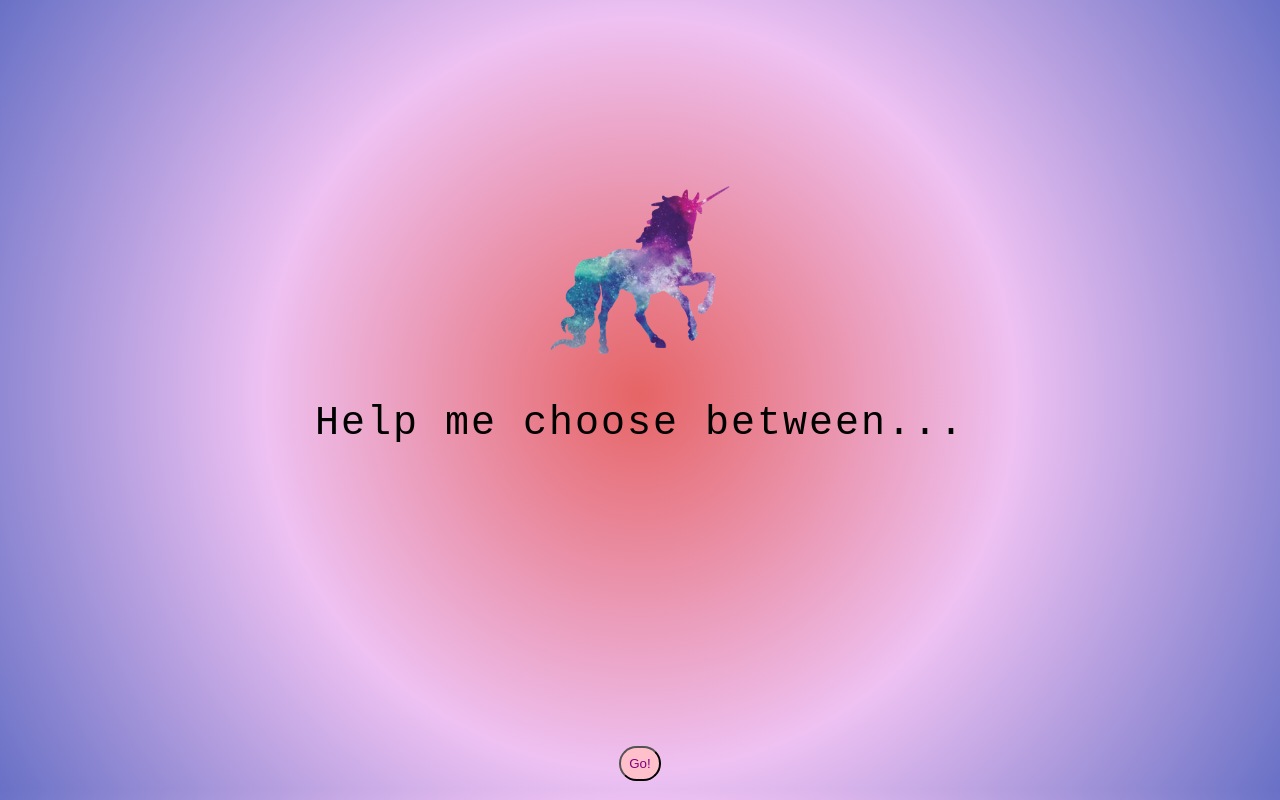
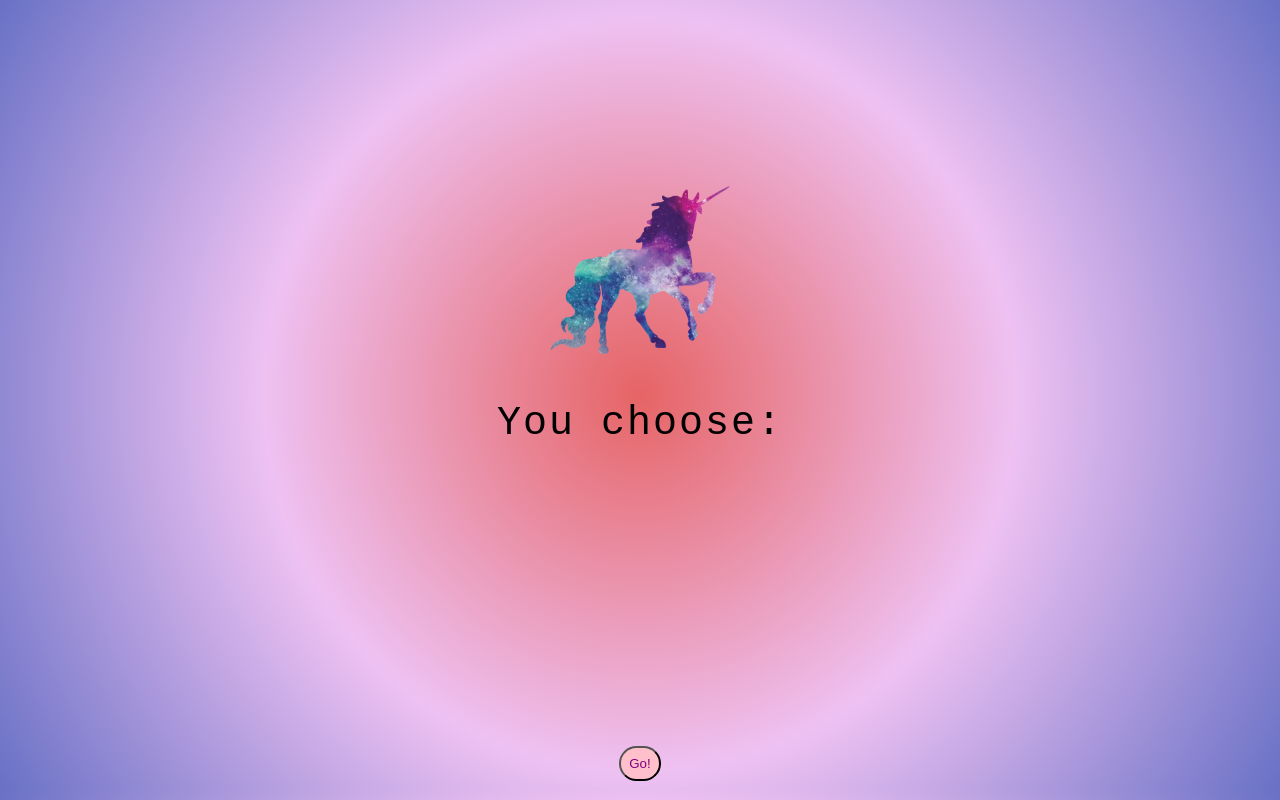
Before and after one commit to emeliese/help-me-choose, a plain HTML site: page index.html in a window 1280 px wide. Both pictures are taken after a click on the button "Go!". Drawn offline with nearby package versions, Linux system fonts and the light colour scheme.

Commit message:
Header change

```diff
--- a/index.html
+++ b/index.html
@@ -9,7 +9,8 @@
     <div class="pictures">
       <img src="galaxy2.png" alt="Galaxy Unicorn" style ="width:200px; height:200px;">
     </div>
-    <h1>Help me choose between...</h1>
+    <h1 class="startHeader">Help me choose between...</h1>
+    <h1 class="resultHeader">You choose: </h1>
     <div class ="inputSection">
       <div class ="inputs">
         <input placeholder="Something"></input>
@@ -21,8 +22,9 @@
     <script src="https://code.jquery.com/jquery-3.3.1.min.js"></script>
     <script>
       $(function() {
-      /*  $('input').val('')*/
+        $('input').val('')
         $('.resultSection').hide()
+        $('.resultHeader').hide()
 
         var add_option = function() {
           $('.inputs').append('<input></input>')
@@ -33,8 +35,10 @@
         var options = []
         var submit = function() {
           $('.inputSection').hide()
+          $('.startHeader').hide()
           $('.resultSection').css('display', 'flex')
-          $('input').each(function(){
+          $('.resultHeader').css('display', 'flex')
+          $('input').each(function( ){
             options.push($(this).val())
           })
           var winner = options[Math.floor(Math.random() * options.length)]
```
